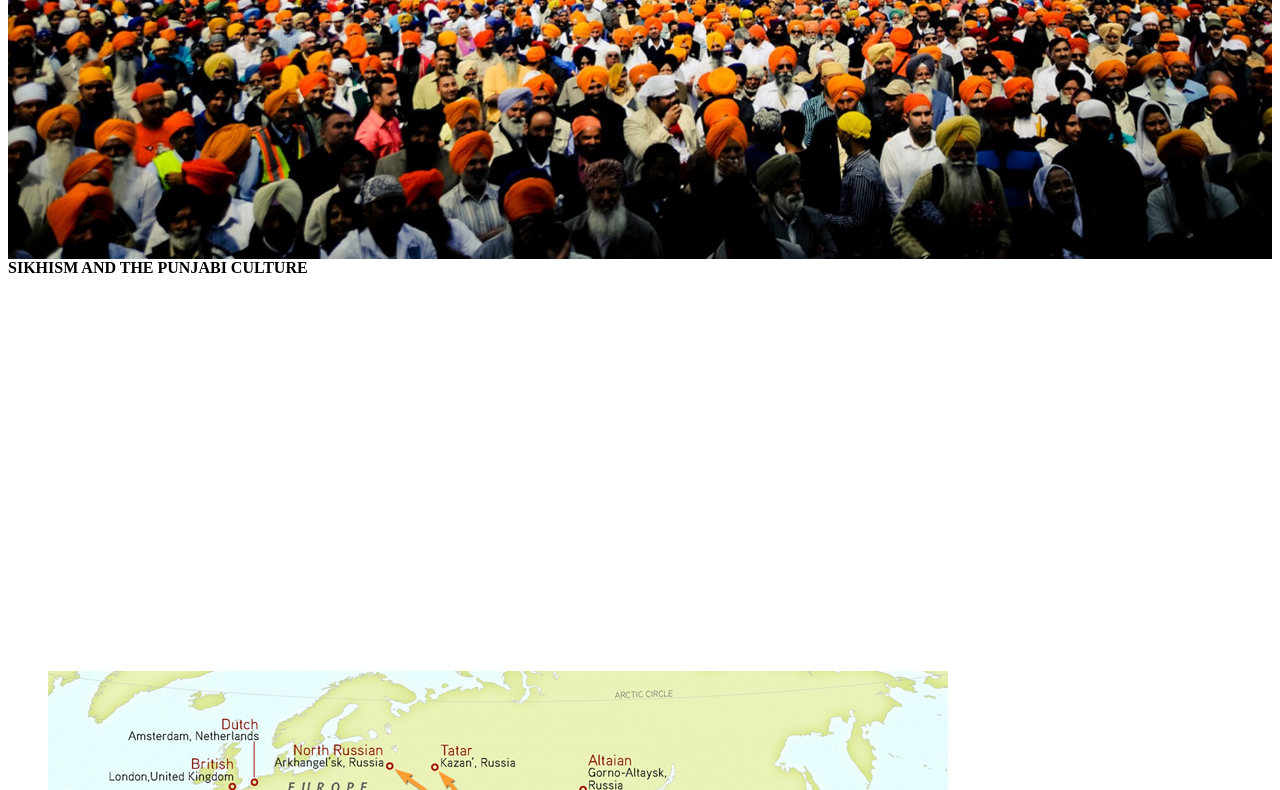
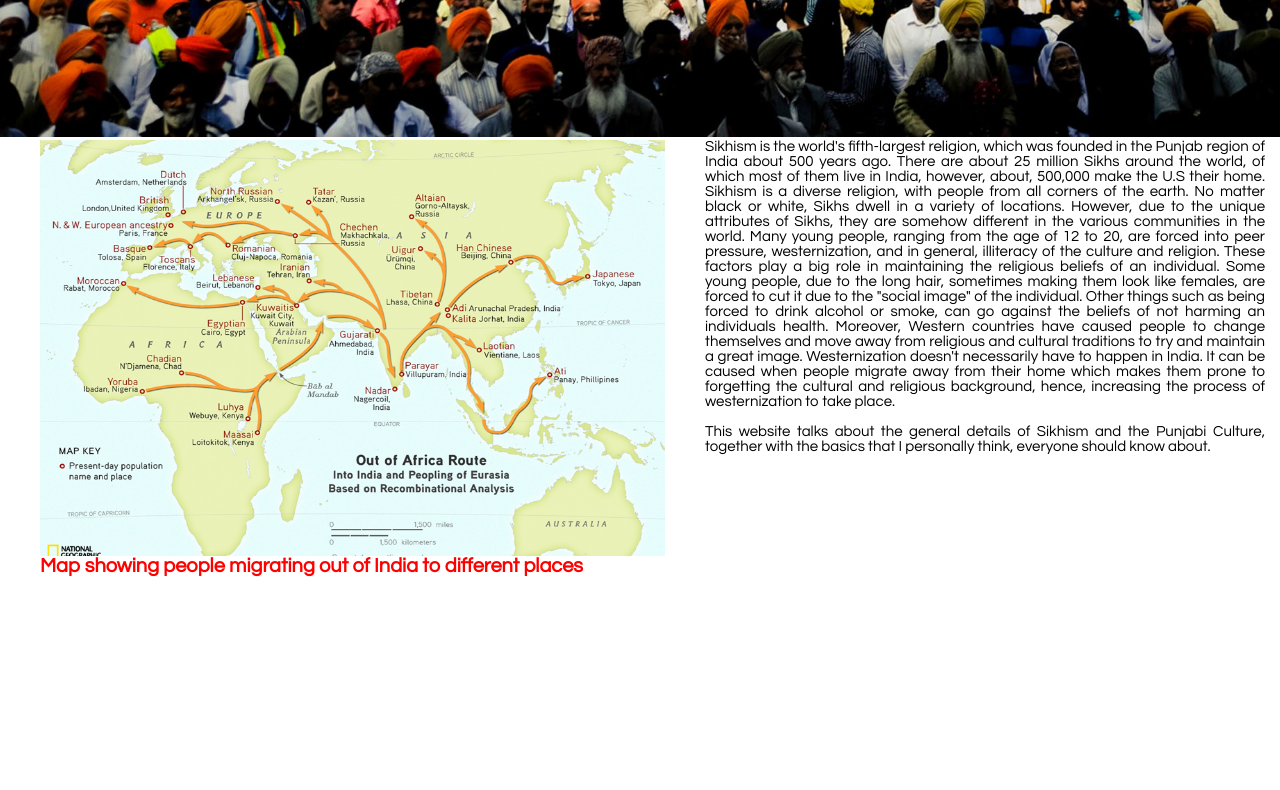
Before and after one commit to SuperSingh24/sikhism, a plain HTML site: page index.html in a window 1280 px wide. Shown: the part 353-1143 px from the top of the page. After the commit the page ends 945 px from the top, so only its background shows below. Drawn offline with Linux system fonts and the light colour scheme.

Commit message:
Update index.html

```diff
--- a/index.html
+++ b/index.html
@@ -6,7 +6,7 @@
 			Sikhism and The Punjabis
 		</title>
 
-		<link rel="stylesheet" type="text/css" href="1 Homepage.css">
+		<link rel="stylesheet" type="text/css" href="https://supersingh24.github.io/sikhism/css/index.css">
 
 		<link rel="icon" href="https://vignette.wikia.nocookie.net/future/images/e/e2/Khanda.png/revision/latest?cb=20140525142442">
 
```
